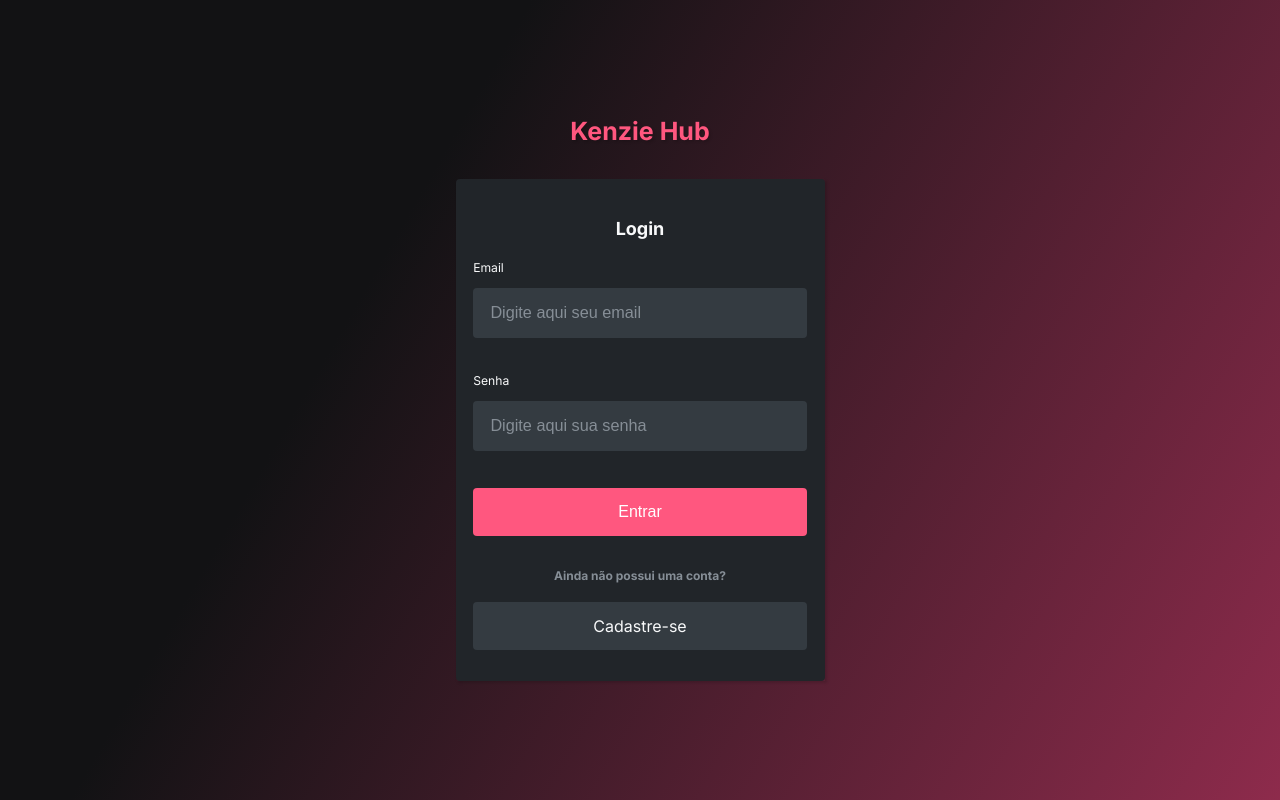
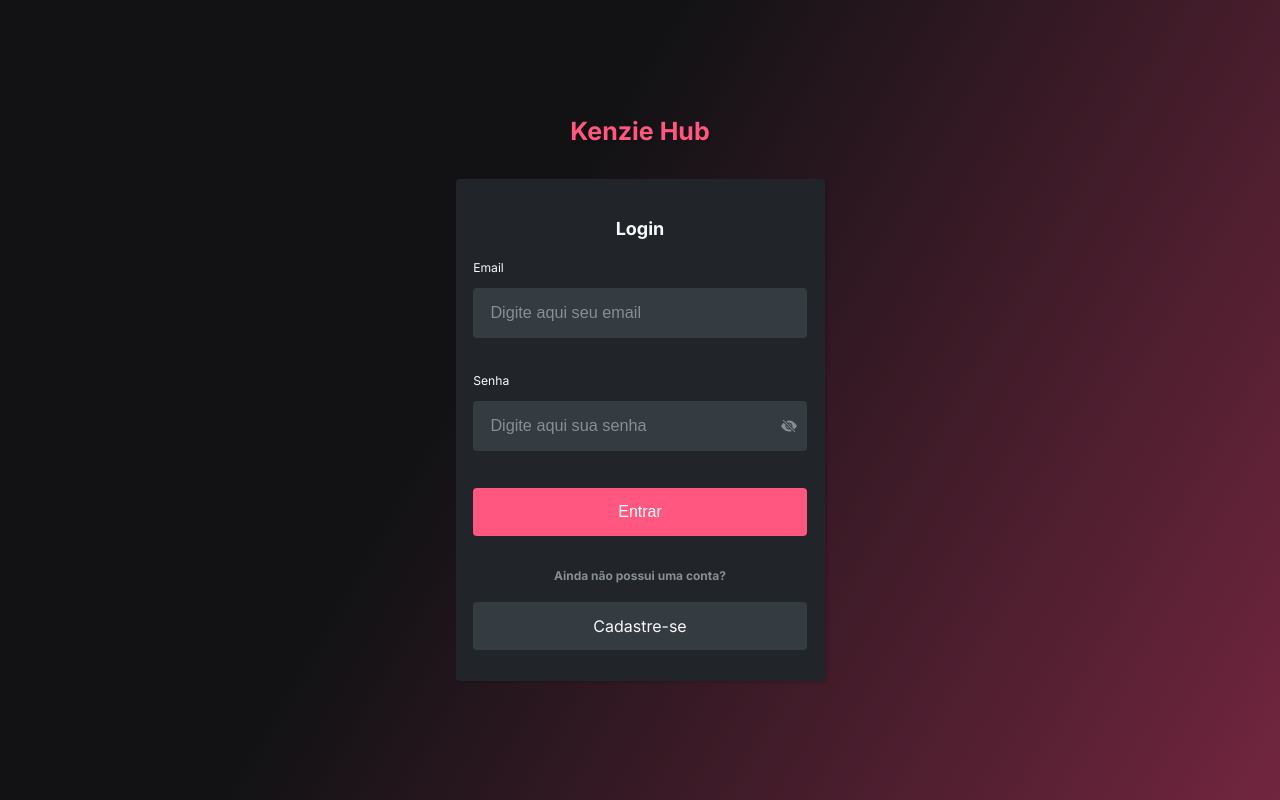
Before and after one commit to emimelo/Kenzie-Hub, a React (Create React App) app: page /login in a window 1280 px wide. Built offline with nearby package versions, Linux system fonts and the light colour scheme.

Commit message:
feat: Adicionando botão de visualizar senha

```diff
--- a/src/components/FormLogin/index.tsx
+++ b/src/components/FormLogin/index.tsx
@@ -1,12 +1,14 @@
 import { useForm } from "react-hook-form";
 import { yupResolver } from "@hookform/resolvers/yup";
-import { Form } from "./styles";
+import { ContainerPassword, Form } from "./styles";
 import schema from "../../validators/loginUser";
 
 import { Link } from "react-router-dom";
 
-import { useContext } from "react";
+import { useContext, useState } from "react";
 import { AuthContext } from "../../providers/AuthContext";
+import { BsEyeFill } from "react-icons/bs";
+import { BsEyeSlashFill } from "react-icons/bs";
 
 export interface IUserLogin {
   email: string;
@@ -15,6 +17,7 @@ export interface IUserLogin {
 
 const FormLogin = () => {
   const { signIn } = useContext(AuthContext);
+  const [isView, setIsView] = useState<boolean>(false);
 
   const {
     register,
@@ -36,14 +39,43 @@ const FormLogin = () => {
       <span>{errors.email?.message}</span>
 
       <label htmlFor="password">Senha</label>
-      <input
-        type="password"
-        placeholder="Digite aqui sua senha"
-        {...register("password")}
-      />
+      {isView ? (
+        <ContainerPassword>
+          <input
+            type="password"
+            placeholder="Digite aqui sua senha"
+            {...register("password")}
+          />
+          <button
+            type="button"
+            onClick={() => setIsView(!isView)}
+            className="btn-password"
+          >
+            <BsEyeFill />
+          </button>
+        </ContainerPassword>
+      ) : (
+        <ContainerPassword>
+          <input
+            type="text"
+            placeholder="Digite aqui sua senha"
+            {...register("password")}
+          />
+          <button
+            type="button"
+            onClick={() => setIsView(!isView)}
+            className="btn-password"
+          >
+            <BsEyeSlashFill />
+          </button>
+        </ContainerPassword>
+      )}
+
       <span>{errors.password?.message}</span>
 
-      <button type="submit">Entrar</button>
+      <button type="submit" className="btn-signIn">
+        Entrar
+      </button>
 
       <p>Ainda não possui uma conta?</p>
       <Link to={"/register"}>Cadastre-se</Link>
--- a/src/components/FormLogin/styles.ts
+++ b/src/components/FormLogin/styles.ts
@@ -56,7 +56,7 @@ const Form = styled.form`
     margin-bottom: 0.615rem;
   }
 
-  button {
+  .btn-signIn {
     height: 2.406rem;
 
     font-size: 0.802rem;
@@ -123,7 +123,8 @@ const Form = styled.form`
       font-size: 0.75rem;
     }
 
-    button {
+    button,
+    .btn-signIn {
       font-size: 1rem;
       height: 3rem;
     }
@@ -139,4 +140,48 @@ const Form = styled.form`
   }
 `;
 
-export { Form };
+const ContainerPassword = styled.div`
+  display: flex;
+  align-items: center;
+
+  width: 100%;
+  height: auto;
+  position: relative;
+
+  input {
+    width: 100%;
+  }
+
+  button {
+    display: flex;
+    align-items: center;
+    right: 0;
+
+    position: absolute;
+    background-color: transparent;
+
+    padding-right: 10px;
+  }
+  svg {
+    right: 0;
+    bottom: 10px;
+
+    color: var(--color-grey-1);
+
+    transition: 0.5s;
+
+    width: 14px;
+
+    &:hover {
+      color: var(--color-grey-0);
+    }
+  }
+
+  @media screen and (min-width: 425px) {
+    svg {
+      width: 16px;
+    }
+  }
+`;
+
+export { Form, ContainerPassword };
--- a/src/pages/Login/index.tsx
+++ b/src/pages/Login/index.tsx
@@ -13,7 +13,7 @@ const Login = () => {
         <header>
           <h1>Kenzie Hub</h1>
         </header>
-        <div>
+        <div className="container-form">
           <FormLogin />
         </div>
       </ContainerMain>
--- a/src/pages/Login/styles.ts
+++ b/src/pages/Login/styles.ts
@@ -13,11 +13,10 @@ const ContainerMain = styled.div`
     120deg,
     var(--color-grey-4),
     var(--color-grey-4),
-    var(--color-primary-focus),
     var(--color-primary-focus)
   );
 
-  background-size: 400% 400%;
+  background-size: 300% 300%;
   animation: colors 15s ease infinite;
 
   @keyframes colors {
@@ -26,7 +25,7 @@ const ContainerMain = styled.div`
     }
 
     50% {
-      background-position: 30% 50%;
+      background-position: 60% 50%;
     }
 
     100% {
@@ -47,7 +46,7 @@ const ContainerMain = styled.div`
     margin-bottom: 1.25rem;
   }
 
-  div {
+  .container-form {
     display: flex;
     justify-content: center;
 
@@ -66,7 +65,7 @@ const ContainerMain = styled.div`
       font-size: 1.563rem;
       margin-bottom: 2.188rem;
     }
-    div {
+    .container-form {
       width: 23.063rem;
       height: 31.375rem;
     }
--- a/src/pages/Register/styles.ts
+++ b/src/pages/Register/styles.ts
@@ -12,11 +12,10 @@ const ContainerMain = styled.div`
     120deg,
     var(--color-grey-4),
     var(--color-grey-4),
-    var(--color-primary-focus),
     var(--color-primary-focus)
   );
 
-  background-size: 400% 400%;
+  background-size: 300% 300%;
   animation: colors 15s ease infinite;
 
   @keyframes colors {
@@ -25,7 +24,7 @@ const ContainerMain = styled.div`
     }
 
     50% {
-      background-position: 30% 50%;
+      background-position: 60% 50%;
     }
 
     100% {
--- a/src/styles/reset.ts
+++ b/src/styles/reset.ts
@@ -11,7 +11,7 @@ const GlobalReset = createGlobalStyle`
 }
 
 ::-webkit-scrollbar-thumb {
-  box-shadow: inset 0 0 14px 14px var(--color-primary-negative);
+  box-shadow: inset 0 0 14px 14px var(--color-grey-3);
   border: solid 4px var(--color-grey-4);
 
   border-radius: 14px;
@@ -22,7 +22,7 @@ const GlobalReset = createGlobalStyle`
 }
 
 ::-webkit-scrollbar-thumb:hover {
-  box-shadow: inset 0 0 14px 14px var(--color-primary);
+  box-shadow: inset 0 0 14px 14px var(--color-primary-negative);
 }
 
 ::-webkit-scrollbar-track {
```
